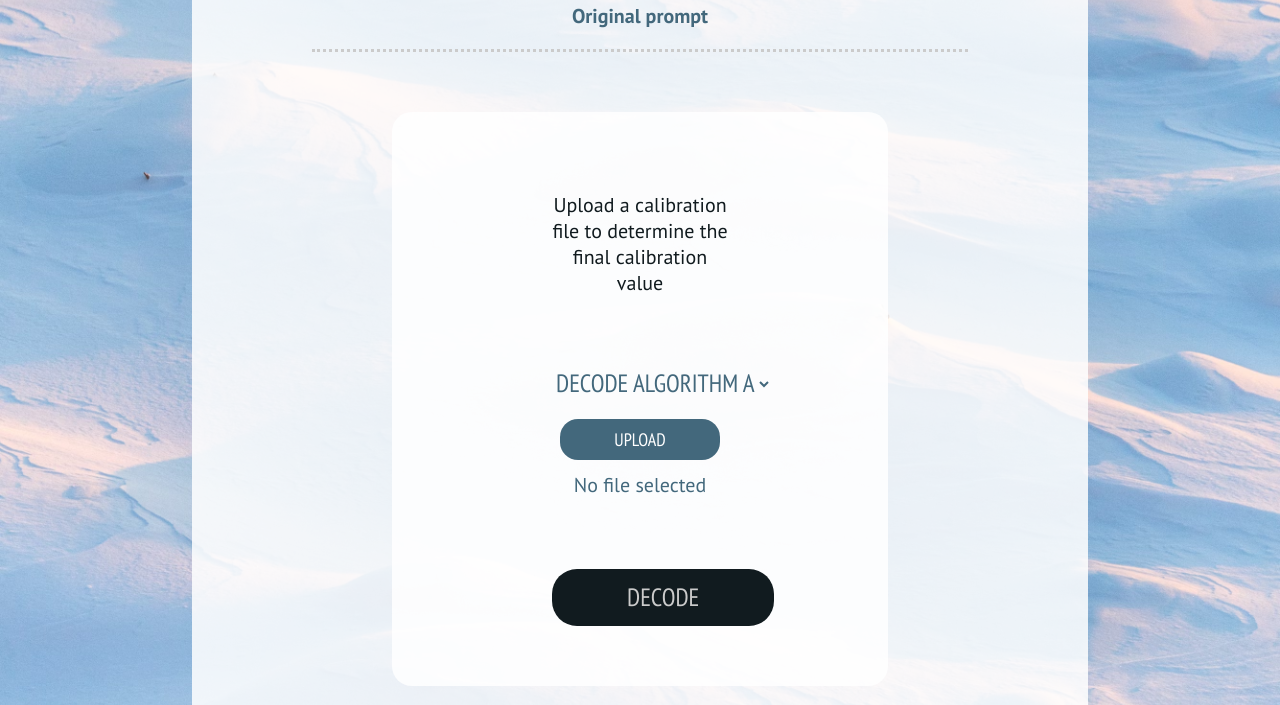
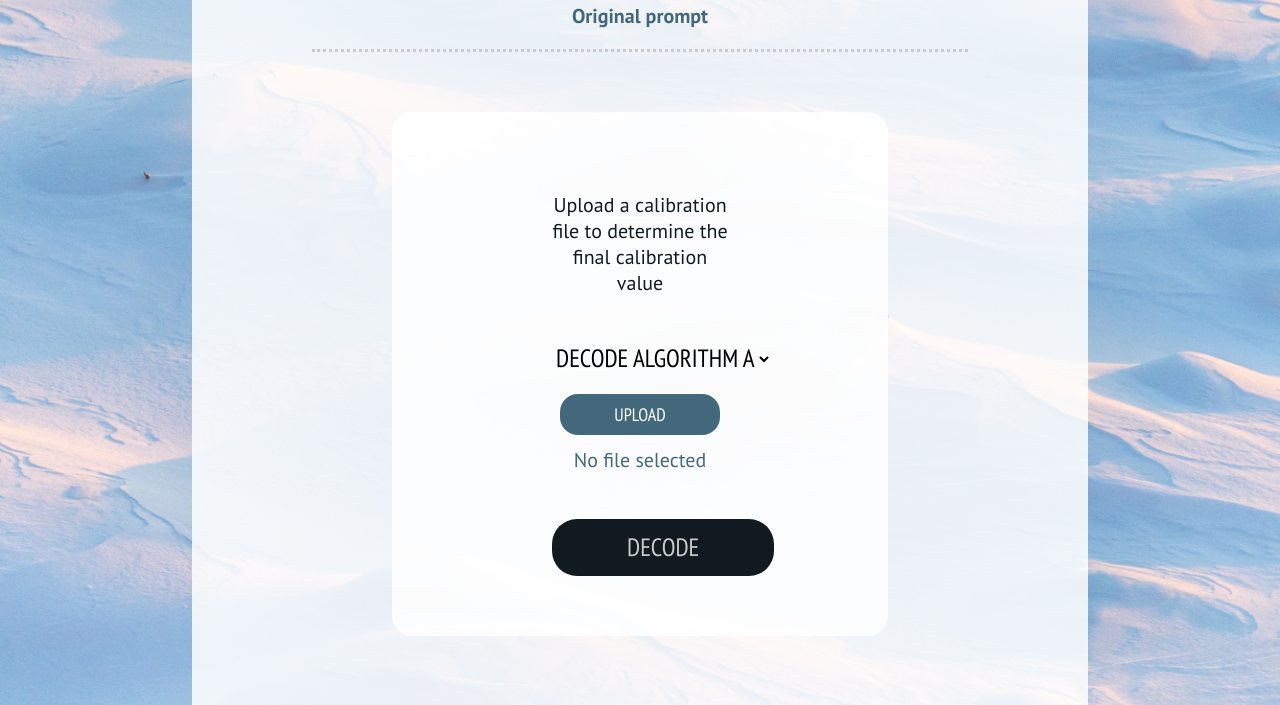
Before and after one commit to amira-m-m/advent-of-code, a website: page public/index.html in a window 1280 px wide. Shown: the part 81-786 px from the top of the page. Drawn offline with nearby package versions, Linux system fonts and the light colour scheme.

Commit message:
Style tweaks for improved aesthetic

```diff
--- a/public/style.css
+++ b/public/style.css
@@ -120,10 +120,9 @@ a:hover {
 }
 
 select {
-    margin: var(--small-space) 0;
+    margin: 0 0 var(--small-space) 0;
     font-family: var(--accent-font);
     font-size: var(--default-size);
-    color: var(--accent-color-1);
     transition: var(--default-transition);
     text-transform: uppercase;
     background: transparent;
@@ -135,7 +134,6 @@ select:hover {
 }
 
 .action-button {
-    margin-top: var(--small-space);
     padding: var(--default-button-padding);
     border-radius: var(--default-radius);
     background-color: var(--default-color);
@@ -199,6 +197,10 @@ input[type="file"] {
     color: var(--accent-color-1);
 }
 
+#final-name-text {
+    font-style: italic;
+}
+
 .solution {
     margin-top: var(--medium-space);
     color: var(--accent-color-1);
```
